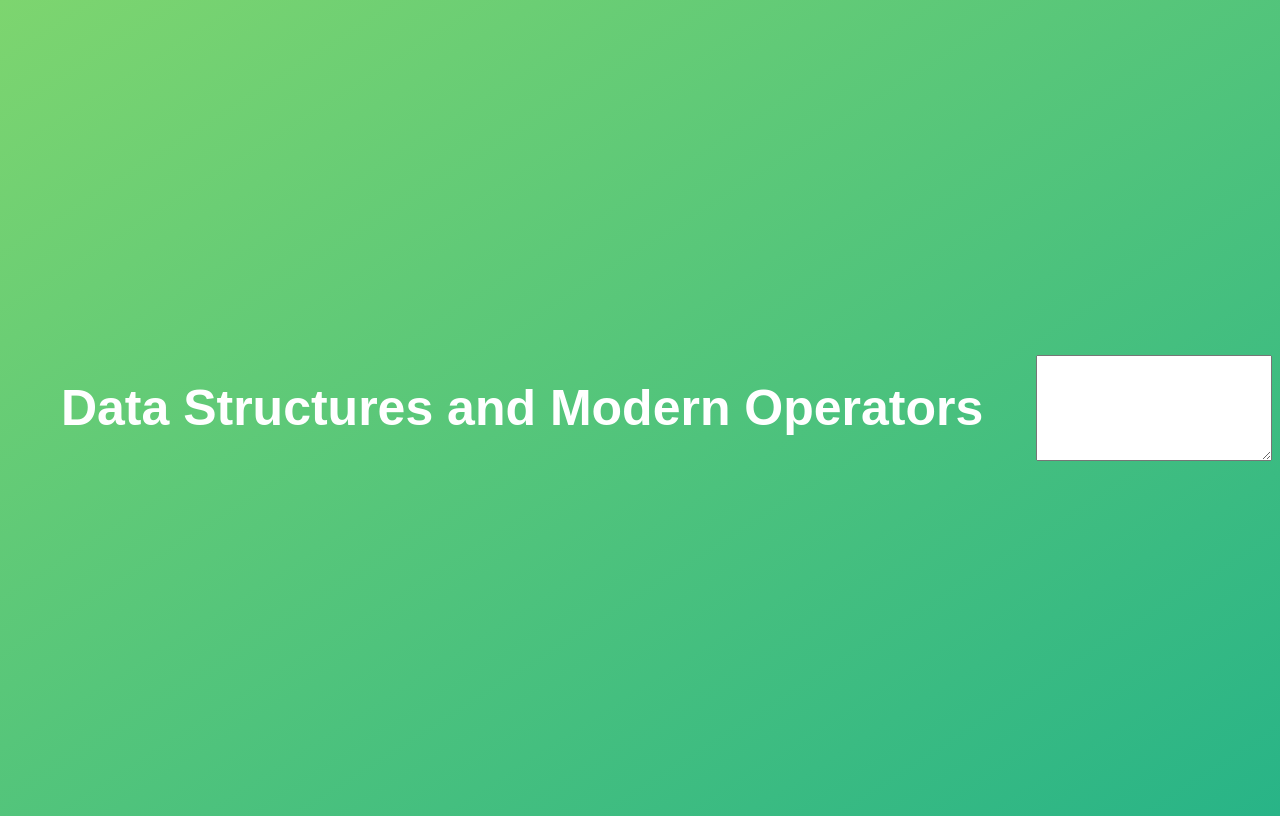
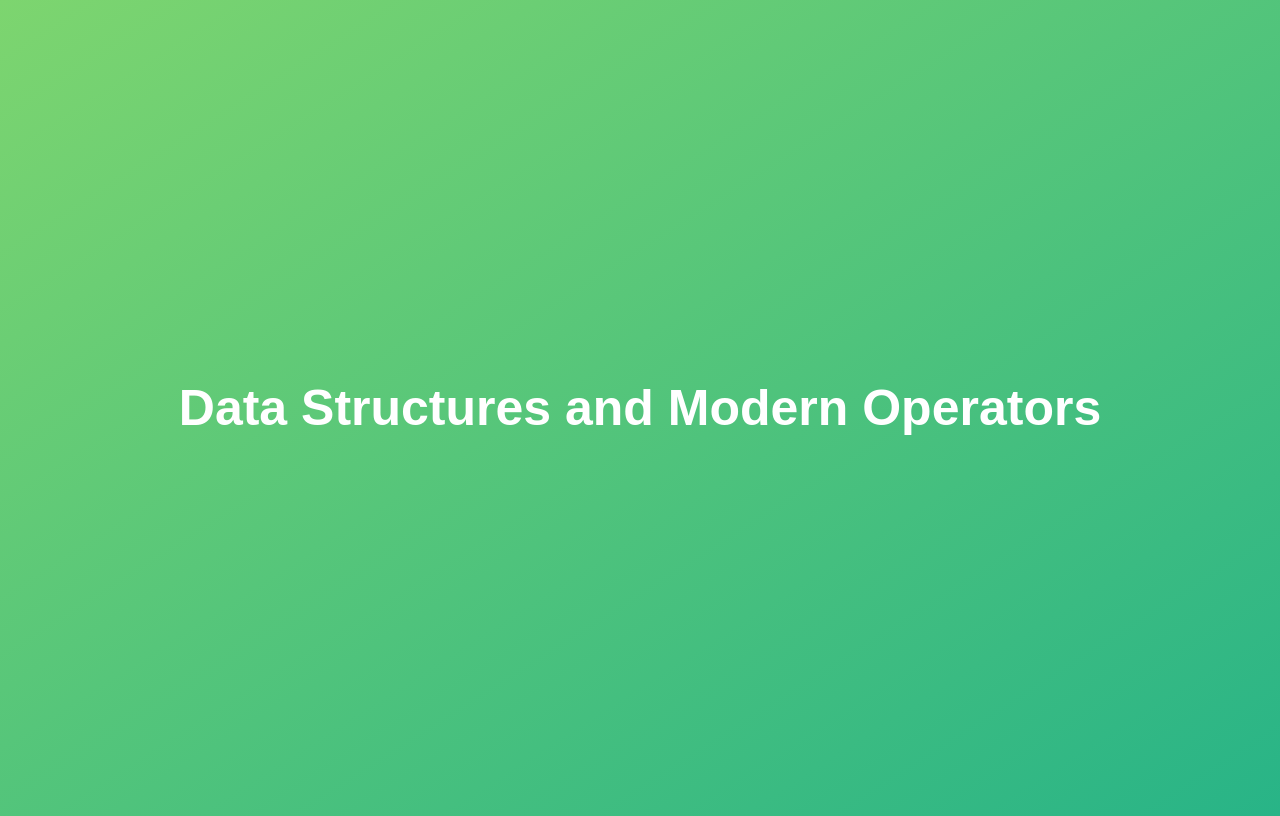
Before and after one commit to MaRage8494/js_course, a website: page 09-Data-Structures-Operators/starter/index.html in a window 1280 px wide. Drawn offline with Linux system fonts and the light colour scheme.

Commit message:
Пройдено

```diff
--- a/09-Data-Structures-Operators/starter/index.html
+++ b/09-Data-Structures-Operators/starter/index.html
@@ -34,7 +34,7 @@
   </head>
   <body>
     <h1>Data Structures and Modern Operators</h1>
-    <textarea class="text"></textarea>
+    <!-- <textarea class="text"></textarea> -->
     <script src="script.js"></script>
   </body>
 </html>
```
Also changed, not shown: 09-Data-Structures-Operators/starter/script.js (+205 -128 lines).
